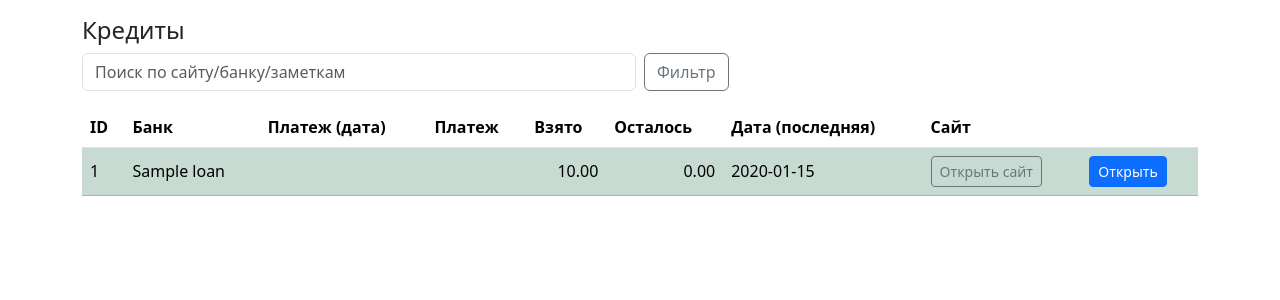
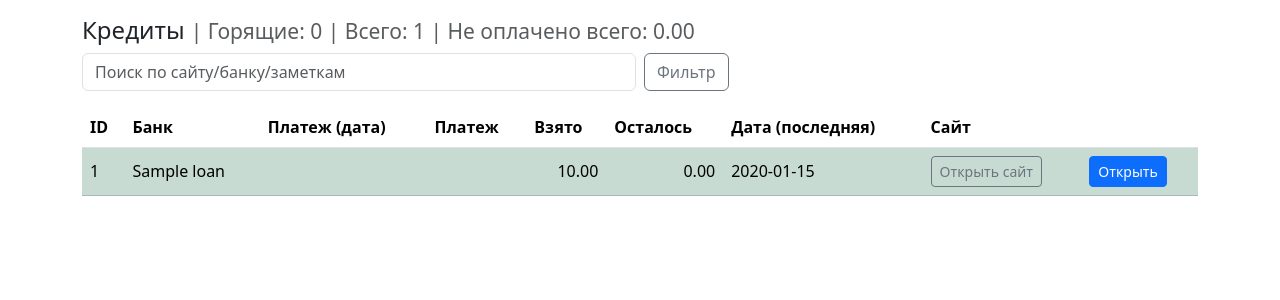
Before and after one commit to Valstan/mikrokredit, a Flask app: page / in a window 1280 px wide. Shown: the part 56-356 px from the top of the page. Run offline with Flask 3, Linux system fonts and the light colour scheme; tables that the repository leaves empty hold one stand-in row (values such as "Sample post"); parts of the project's set-up code (start-up, migrations or seed data) failed here and were passed over.

Commit message:
Web: add header stats (urgent, total loans, total unpaid sum)

```diff
--- a/web/templates/index.html
+++ b/web/templates/index.html
@@ -1,6 +1,10 @@
 {% extends 'base.html' %}
 {% block content %}
-<h4>Кредиты</h4>
+<h4>Кредиты
+  <small class="text-muted" style="font-weight: normal;">
+    | Горящие: {{ urgent_count }} | Всего: {{ total_count }} | Не оплачено всего: {{ '%.2f'|format(total_remaining) }}
+  </small>
+</h4>
 <form class="row g-2 mb-3" method="get" action="{{ url_for('views.index') }}">
   <div class="col-md-6">
     <input class="form-control" type="search" placeholder="Поиск по сайту/банку/заметкам" name="q" value="{{ q or '' }}">
--- a/web/views.py
+++ b/web/views.py
@@ -24,6 +24,8 @@ def index():
             loans = [l for l in loans if q in (l.org_name or "").lower() or q in (l.website or "").lower() or q in (l.notes or "").lower()]
         enriched = []
         today = date.today()
+        total_remaining = 0.0
+        urgent_count = 0
         for l in loans:
             unpaid_total = session.execute(
                 select(func.coalesce(func.sum(InstallmentORM.amount), 0.0)).where(
@@ -43,12 +45,15 @@ def index():
                 select(func.coalesce(func.sum(InstallmentORM.amount), 0.0)).where(InstallmentORM.loan_id == l.id)
             ).scalar_one()
             next_date = (next_row.due_date if next_row else None)
-            # Compute urgent flag safely with string ISO dates
             try:
                 days_left = None if next_date is None else (date.fromisoformat(next_date) - today).days
             except Exception:
                 days_left = None
             urgent = (days_left is not None) and (days_left < 5)
+            if not derived_paid:
+                total_remaining += float(unpaid_total or 0.0)
+            if urgent and not derived_paid:
+                urgent_count += 1
             enriched.append({
                 "loan": l,
                 "next_date": next_date,
@@ -59,7 +64,7 @@ def index():
                 "urgent": urgent,
             })
         enriched.sort(key=lambda x: ("9999-12-31" if x["next_date"] is None else x["next_date"], x["loan"].id or 0))
-        return render_template("index.html", items=enriched, q=q)
+        return render_template("index.html", items=enriched, q=q, urgent_count=urgent_count, total_count=len(loans), total_remaining=total_remaining)
 
 
 @bp.route("/loan/new", methods=["GET", "POST"])
```
